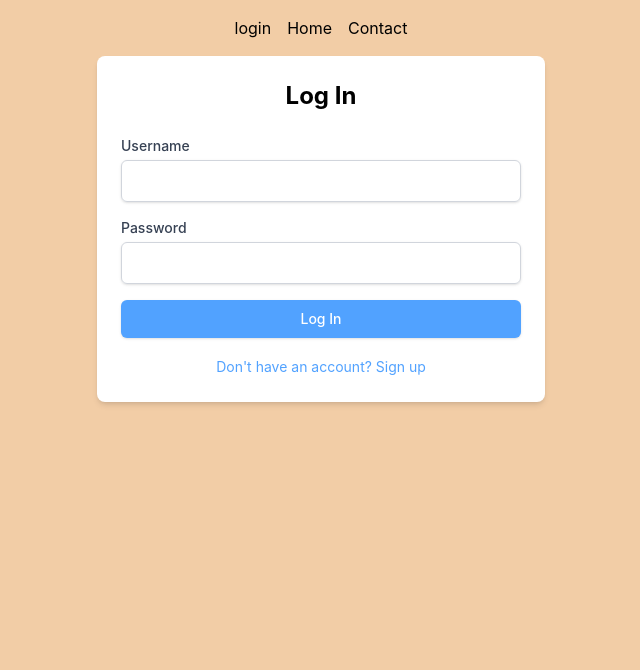
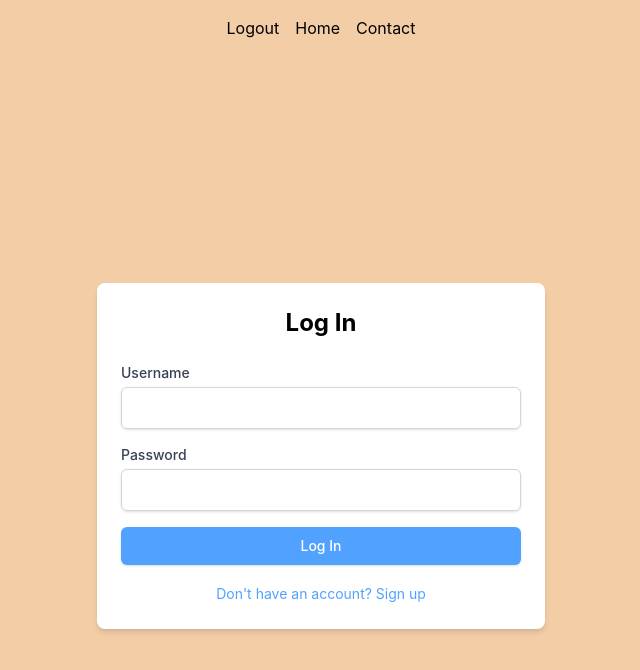
Before and after one commit to henrik392/calculator, a Vue app in the folder app/: page /login in a window 1280 px wide. Shown: the top 670 px of the page, without its empty margins (319-959 px from the left). Built offline with nearby package versions, Linux system fonts and the light colour scheme; no server answers; sample sign-in values are in the browser's storage; a web font is replaced by a local one.

Commit message:
Final touches

```diff
--- a/app/src/App.vue
+++ b/app/src/App.vue
@@ -1,7 +1,7 @@
 <template>
     <div id="app">
-        <nav class="my-4">
-            <router-link to="/login">login</router-link>
+        <nav v-if="authStore.isAuthenticated" class="my-4">
+            <button class="cursor-pointer" v-on:click="logout()">Logout</button>
             <router-link to="/">Home</router-link>
             <router-link to="/contact">Contact</router-link>
         </nav>
@@ -9,7 +9,17 @@
     </div>
 </template>
 
-<script setup lang="ts"></script>
+<script setup lang="ts">
+import router from './router';
+import { useAuthStore } from './stores/auth';
+
+const authStore = useAuthStore();
+
+const logout = () => {
+    authStore.logout();
+    router.push('/login');
+};
+</script>
 
 <style scoped>
 nav {
--- a/app/src/LoginPage.vue
+++ b/app/src/LoginPage.vue
@@ -1,5 +1,7 @@
 <template>
-    <LoginForm />
+    <div class="flex justify-center items-center h-screen">
+        <LoginForm />
+    </div>
 </template>
 
 <script setup lang="ts">
--- a/app/src/SignupPage.vue
+++ b/app/src/SignupPage.vue
@@ -1,5 +1,7 @@
 <template>
-    <SignupForm />
+    <div class="flex justify-center items-center h-screen">
+        <SignupForm />
+    </div>
 </template>
 
 <script setup lang="ts">
--- a/app/src/components/History.vue
+++ b/app/src/components/History.vue
@@ -9,7 +9,7 @@
             >
                 <li
                     @click="emit('historyLog', item.expression)"
-                    class="h-8 font-bold w-full text-right text-lg px-4 text-black flex items-center justify-end border-b-[1px] border-dashed overflow-clip whitespace-nowrap"
+                    class="h-8 font-bold w-full text-right text-lg px-4 text-black flex items-center justify-end border-b-[1px] border-dashed overflow-clip whitespace-nowrap cursor-pointer"
                 >
                     {{ item.expression }} = {{ item.result }}
                 </li>
@@ -24,7 +24,7 @@
             <button
                 @click="$emit('update:pageNumber', pageNumber - 1)"
                 :disabled="pageNumber === 1"
-                class="flex items-center justify-center w-24 h-8 p-3 font-bold bg-gray-200 border-gray-300 rounded-lg shadow-md cursor-pointer hover:bg-gray-300 active:bg-gray-400 disabled:opacity-50 disabled:bg-gray-300 disabled:cursor-default disabled:hover:bg-gray-300"
+                class="flex items-center justify-center w-24 h-8 p-3 font-bold bg-gray-200 border-gray-300 rounded-lg shadow-md cursor-pointer hover:bg-gray-300 active:bg-gray-400 disabled:opacity-50 disabled:bg-gray-300 disabled:cursor-not-allowed disabled:hover:bg-gray-300"
             >
                 Previous
             </button>
@@ -32,7 +32,7 @@
             <button
                 @click="$emit('update:pageNumber', pageNumber + 1)"
                 :disabled="pageNumber >= totalPages"
-                class="flex items-center justify-center w-24 h-8 p-3 font-bold bg-gray-200 border-gray-300 rounded-lg shadow-md cursor-pointer hover:bg-gray-300 active:bg-gray-400 disabled:opacity-50 disabled:bg-gray-400 disabled:cursor-not-allowed disabled:hover:bg-gray-400"
+                class="flex items-center justify-center w-24 h-8 p-3 font-bold bg-gray-200 border-gray-300 rounded-lg shadow-md cursor-pointer hover:bg-gray-300 active:bg-gray-400 disabled:opacity-50 disabled:bg-gray-300 disabled:cursor-not-allowed disabled:hover:bg-gray-300"
             >
                 Next
             </button>
--- a/app/src/components/auth/SignupForm.vue
+++ b/app/src/components/auth/SignupForm.vue
@@ -28,7 +28,7 @@ const handleSignup = async () => {
         if (success) {
             router.push('/');
         } else {
-            errorMessage.value = 'Invalid credentials';
+            errorMessage.value = 'User already exists';
         }
     } catch (error) {
         errorMessage.value = 'An error occurred during signup';
@@ -40,7 +40,7 @@ const handleSignup = async () => {
 
 <template>
     <div class="max-w-md w-full mx-auto p-6 bg-white rounded-lg shadow-md">
-        <h2 class="text-2xl font-bold mb-6 text-center">Log In</h2>
+        <h2 class="text-2xl font-bold mb-6 text-center">Sign Up</h2>
 
         <form @submit.prevent="handleSignup" class="space-y-4">
             <div
--- a/app/src/router/index.ts
+++ b/app/src/router/index.ts
@@ -6,7 +6,12 @@ import { useAuthStore } from '@/stores/auth';
 import SignupPage from '@/SignupPage.vue';
 
 const routes = [
-    { path: '/', component: HomePage, name: 'home', requiresAuth: true },
+    {
+        path: '/',
+        component: HomePage,
+        name: 'home',
+        meta: { requiresAuth: true },
+    },
     { path: '/login', component: LoginPage, name: 'login' },
     { path: '/signup', component: SignupPage, name: 'signup' },
     { path: '/contact', component: ContactPage, name: 'contact' },
```
